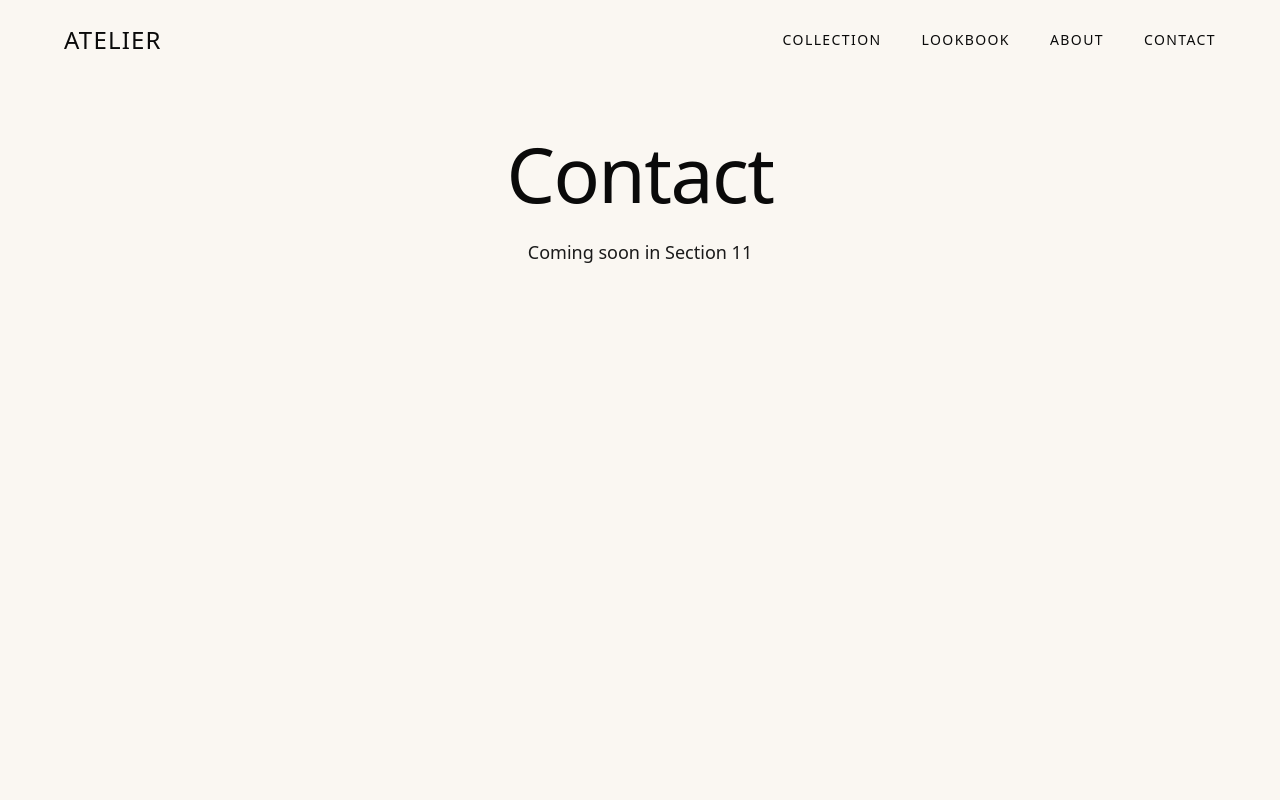
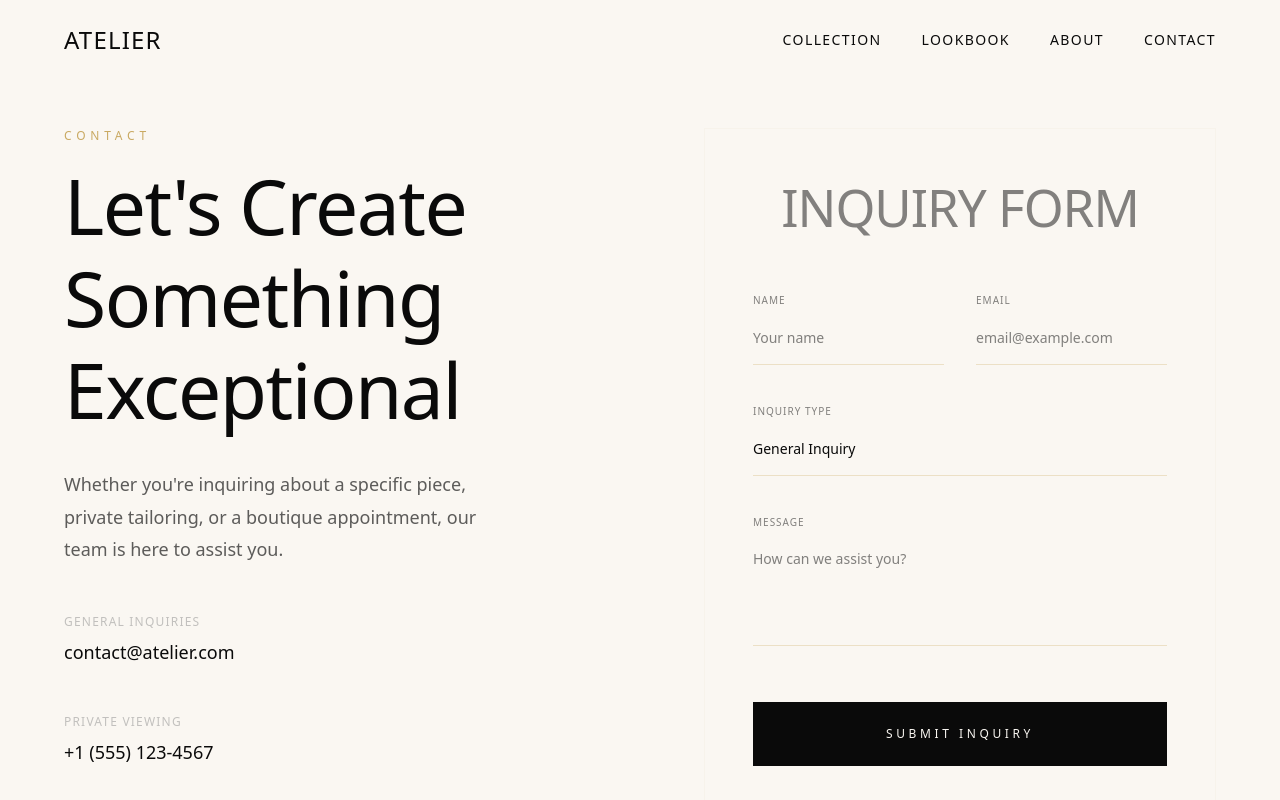
Before and after one commit to hamouzei/hanu-boutique, a Next.js app: page /contact in a window 1280 px wide. Shown: the top 800 px of the page. Built offline with nearby package versions, Linux system fonts and the light colour scheme.

Commit message:
feat: Add a new contact page including a dedicated inquiry form component.

```diff
--- a/src/app/contact/page.tsx
+++ b/src/app/contact/page.tsx
@@ -1,11 +1,77 @@
+'use client';
+
+import { motion } from 'framer-motion';
+import { HeadingSerif, HeadingSection, BodyText, Caption, Button } from '@/components/ui';
+import { BRAND_INFO } from '@/lib/data';
+import ContactForm from '@/components/sections/ContactForm';
+
 export default function ContactPage() {
   return (
-    <main className="min-h-screen bg-[var(--color-cream)] section-padding">
+    <main className="min-h-screen bg-[var(--color-cream)] pt-32 pb-20">
       <div className="container-luxury">
-        <h1 className="font-serif text-4xl md:text-5xl text-center">Contact</h1>
-        <p className="mt-4 text-center text-[var(--color-warm-gray)]">
-          Coming soon in Section 11
-        </p>
+        <div className="grid grid-cols-1 lg:grid-cols-2 gap-16 lg:gap-32 items-start">
+
+          {/* Left Side: Contact Information */}
+          <motion.div
+            initial={{ opacity: 0, x: -50 }}
+            animate={{ opacity: 1, x: 0 }}
+            transition={{ duration: 1.2, ease: [0.22, 1, 0.36, 1] }}
+            className="lg:sticky lg:top-32"
+          >
+            <span className="font-sans text-xs tracking-[0.4em] uppercase text-[var(--color-gold)] mb-4 block">
+              Contact
+            </span>
+            <HeadingSerif className="text-4xl md:text-5xl lg:text-6xl mb-8">
+              Let's Create <br /> Something Exceptional
+            </HeadingSerif>
+            <BodyText className="text-lg opacity-70 mb-12 max-w-md">
+              Whether you're inquiring about a specific piece, private tailoring, or a boutique appointment, our team is here to assist you.
+            </BodyText>
+
+            <div className="space-y-12">
+              <div className="flex flex-col gap-2">
+                <Caption className="opacity-50">General Inquiries</Caption>
+                <a href={`mailto:${BRAND_INFO.contact.email}`} className="text-lg hover:text-[var(--color-gold)] transition-colors">
+                  {BRAND_INFO.contact.email}
+                </a>
+              </div>
+
+              <div className="flex flex-col gap-2">
+                <Caption className="opacity-50">Private Viewing</Caption>
+                <a href={`tel:${BRAND_INFO.contact.phone}`} className="text-lg hover:text-[var(--color-gold)] transition-colors">
+                  {BRAND_INFO.contact.phone}
+                </a>
+              </div>
+
+              <div className="flex flex-col gap-2">
+                <Caption className="opacity-50">Atelier Address</Caption>
+                <p className="text-lg leading-relaxed max-w-[250px]">
+                  {BRAND_INFO.contact.address}
+                </p>
+              </div>
+
+              <div className="flex flex-col gap-2">
+                <Caption className="opacity-50">Digital Presence</Caption>
+                <a href="#" className="text-lg hover:text-[var(--color-gold)] transition-colors">
+                  Instagram — {BRAND_INFO.contact.instagram}
+                </a>
+              </div>
+            </div>
+          </motion.div>
+
+          {/* Right Side: Contact Form */}
+          <motion.div
+            initial={{ opacity: 0, x: 50 }}
+            animate={{ opacity: 1, x: 0 }}
+            transition={{ duration: 1.2, ease: [0.22, 1, 0.36, 1], delay: 0.2 }}
+            className="bg-[var(--color-cream-dark)] p-8 md:p-12 border border-[var(--color-gold)]/5"
+          >
+            <HeadingSection className="mb-12 text-center text-sm uppercase tracking-widest opacity-50">
+              Inquiry Form
+            </HeadingSection>
+            <ContactForm />
+          </motion.div>
+        </div>
       </div>
     </main>
   );
--- /dev/null
+++ b/src/components/sections/ContactForm.tsx
@@ -0,0 +1,95 @@
+'use client';
+
+import { useState } from 'react';
+import { motion } from 'framer-motion';
+import { Button } from '@/components/ui';
+
+export default function ContactForm() {
+  const [formState, setFormState] = useState<'idle' | 'submitting' | 'success'>('idle');
+
+  const handleSubmit = async (e: React.FormEvent) => {
+    e.preventDefault();
+    setFormState('submitting');
+    // Simulate API call
+    await new Promise((resolve) => setTimeout(resolve, 1500));
+    setFormState('success');
+  };
+
+  if (formState === 'success') {
+    return (
+      <motion.div
+        initial={{ opacity: 0, scale: 0.95 }}
+        animate={{ opacity: 1, scale: 1 }}
+        className="text-center py-20 bg-[var(--color-cream-dark)] px-8"
+      >
+        <span className="text-4xl mb-6 block">✨</span>
+        <h3 className="font-serif text-2xl mb-4">Inquiry Received</h3>
+        <p className="opacity-70 mb-8 max-w-sm mx-auto">
+          Thank you for reaching out. An Atelier consultant will be in touch with you shortly.
+        </p>
+        <Button onClick={() => setFormState('idle')} variant="text">Send another message</Button>
+      </motion.div>
+    );
+  }
+
+  return (
+    <form onSubmit={handleSubmit} className="space-y-8">
+      <div className="grid grid-cols-1 md:grid-cols-2 gap-8">
+        <div className="space-y-2">
+          <label htmlFor="name" className="text-[10px] uppercase tracking-widest opacity-50">Name</label>
+          <input
+            required
+            type="text"
+            id="name"
+            className="w-full bg-transparent border-b border-[var(--color-gold)]/30 py-4 focus:border-[var(--color-gold)] outline-none transition-colors font-sans text-sm"
+            placeholder="Your name"
+          />
+        </div>
+        <div className="space-y-2">
+          <label htmlFor="email" className="text-[10px] uppercase tracking-widest opacity-50">Email</label>
+          <input
+            required
+            type="email"
+            id="email"
+            className="w-full bg-transparent border-b border-[var(--color-gold)]/30 py-4 focus:border-[var(--color-gold)] outline-none transition-colors font-sans text-sm"
+            placeholder="email@example.com"
+          />
+        </div>
+      </div>
+
+      <div className="space-y-2">
+        <label htmlFor="subject" className="text-[10px] uppercase tracking-widest opacity-50">Inquiry Type</label>
+        <select
+          id="subject"
+          className="w-full bg-transparent border-b border-[var(--color-gold)]/30 py-4 focus:border-[var(--color-gold)] outline-none transition-colors font-sans text-sm appearance-none cursor-pointer"
+        >
+          <option value="general">General Inquiry</option>
+          <option value="purchase">Purchase Request</option>
+          <option value="private-view">Private Viewing</option>
+          <option value="press">Press & Media</option>
+        </select>
+      </div>
+
+      <div className="space-y-2">
+        <label htmlFor="message" className="text-[10px] uppercase tracking-widest opacity-50">Message</label>
+        <textarea
+          required
+          id="message"
+          rows={4}
+          className="w-full bg-transparent border-b border-[var(--color-gold)]/30 py-4 focus:border-[var(--color-gold)] outline-none transition-colors font-sans text-sm resize-none"
+          placeholder="How can we assist you?"
+        />
+      </div>
+
+      <div className="pt-4">
+        <button
+          disabled={formState === 'submitting'}
+          type="submit"
+          className="w-full bg-[var(--color-black)] text-[var(--color-cream)] py-6 uppercase tracking-[0.3em] text-xs hover:bg-[var(--color-gold)] transition-colors duration-500 disabled:opacity-50"
+        >
+          {formState === 'submitting' ? 'Sending...' : 'Submit Inquiry'}
+        </button>
+      </div>
+    </form>
+  );
+}
```
